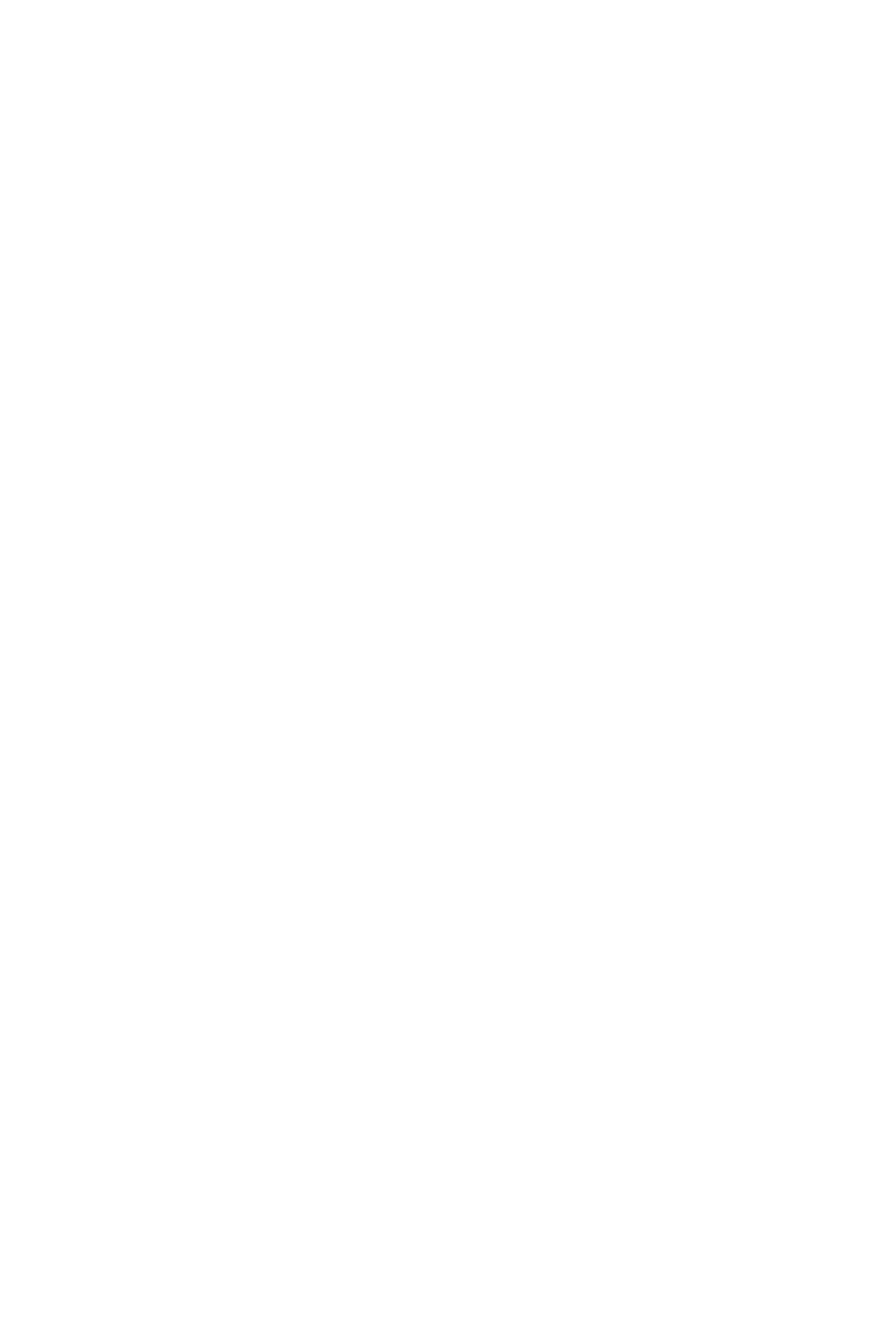
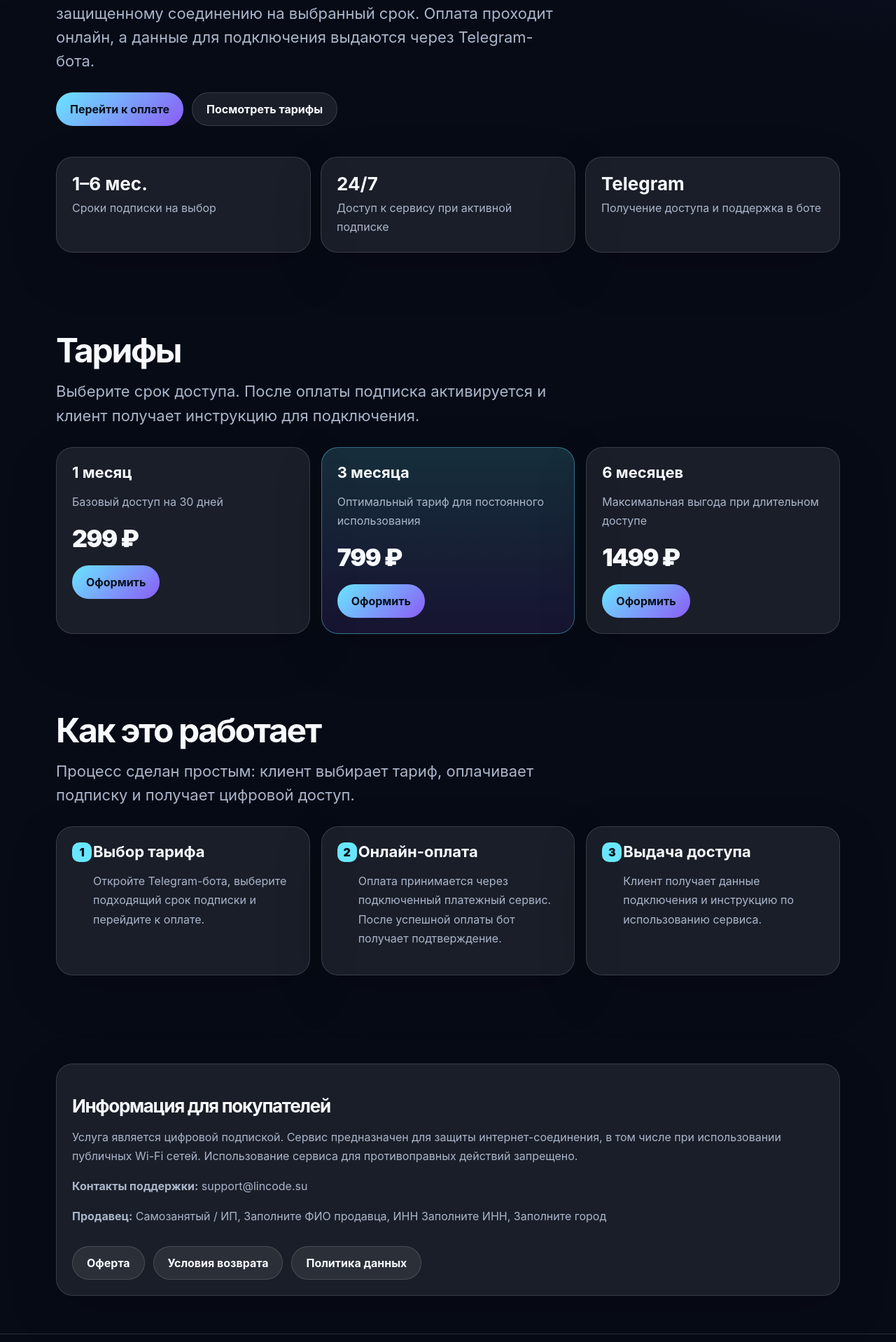
Before and after one commit to linkoln-1/vpn-lending, a Next.js app: page /vpn in a window 1280 px wide. Before the commit this address had no page. Shown: the part 502-2420 px from the top of the page at 70% size. Before the commit the page ends 800 px from the top, so only its background shows below. Built offline with nearby package versions, Linux system fonts and the light colour scheme.

Commit message:
Add VPN landing page

```diff
--- /dev/null
+++ b/app/vpn/page.jsx
@@ -0,0 +1,86 @@
+import { Header } from '@/components/Header';
+import { Footer } from '@/components/Footer';
+import { site } from '@/lib/site';
+
+export const metadata = {
+  title: `${site.name} — VPN-подписка`,
+  description: 'Подключение цифровой подписки для защищенного интернет-соединения. Оплата и получение доступа через Telegram-бота.',
+};
+
+export default function VpnPage() {
+  return (
+    <>
+      <Header />
+      <main>
+        <section className="hero">
+          <div className="container">
+            <div className="badge">Цифровая услуга • доступ после оплаты</div>
+            <h1>VPN-подписка для защищенного интернет-соединения</h1>
+            <p className="lead">
+              {site.name} предоставляет цифровой доступ к защищенному соединению на выбранный срок. Оплата проходит онлайн, а данные для подключения выдаются через Telegram-бота.
+            </p>
+            <div className="actions">
+              <a className="button primary" href={`https://t.me/${site.botUsername}`} target="_blank" rel="noreferrer">Перейти к оплате</a>
+              <a className="button" href="#tariffs">Посмотреть тарифы</a>
+            </div>
+            <div className="stats">
+              <div className="stat"><strong>1–6 мес.</strong><span>Сроки подписки на выбор</span></div>
+              <div className="stat"><strong>24/7</strong><span>Доступ к сервису при активной подписке</span></div>
+              <div className="stat"><strong>Telegram</strong><span>Получение доступа и поддержка в боте</span></div>
+            </div>
+          </div>
+        </section>
+
+        <section id="tariffs" className="section">
+          <div className="container">
+            <div className="section-title">
+              <h2>Тарифы</h2>
+              <p className="lead">Выберите срок доступа. После оплаты подписка активируется и клиент получает инструкцию для подключения.</p>
+            </div>
+            <div className="grid">
+              {site.tariffs.map((tariff, index) => (
+                <article className={`card ${index === 1 ? 'featured' : ''}`} key={tariff.title}>
+                  <h3>{tariff.title}</h3>
+                  <p>{tariff.description}</p>
+                  <div className="price">{tariff.price}</div>
+                  <a className="button primary" href={`https://t.me/${site.botUsername}`} target="_blank" rel="noreferrer">Оформить</a>
+                </article>
+              ))}
+            </div>
+          </div>
+        </section>
+
+        <section id="how-it-works" className="section">
+          <div className="container">
+            <div className="section-title">
+              <h2>Как это работает</h2>
+              <p className="lead">Процесс сделан простым: клиент выбирает тариф, оплачивает подписку и получает цифровой доступ.</p>
+            </div>
+            <div className="grid steps">
+              <div className="card step"><h3>Выбор тарифа</h3><p>Откройте Telegram-бота, выберите подходящий срок подписки и перейдите к оплате.</p></div>
+              <div className="card step"><h3>Онлайн-оплата</h3><p>Оплата принимается через подключенный платежный сервис. После успешной оплаты бот получает подтверждение.</p></div>
+              <div className="card step"><h3>Выдача доступа</h3><p>Клиент получает данные подключения и инструкцию по использованию сервиса.</p></div>
+            </div>
+          </div>
+        </section>
+
+        <section className="section">
+          <div className="container">
+            <div className="legal-box">
+              <h2>Информация для покупателей</h2>
+              <p>Услуга является цифровой подпиской. Сервис предназначен для защиты интернет-соединения, в том числе при использовании публичных Wi-Fi сетей. Использование сервиса для противоправных действий запрещено.</p>
+              <p><strong>Контакты поддержки:</strong> {site.supportEmail}</p>
+              <p><strong>Продавец:</strong> {site.seller.status}, {site.seller.fullName}, ИНН {site.seller.inn}, {site.seller.city}</p>
+              <div className="actions">
+                <a className="button" href="/offer">Оферта</a>
+                <a className="button" href="/refund">Условия возврата</a>
+                <a className="button" href="/privacy">Политика данных</a>
+              </div>
+            </div>
+          </div>
+        </section>
+      </main>
+      <Footer />
+    </>
+  );
+}
```
